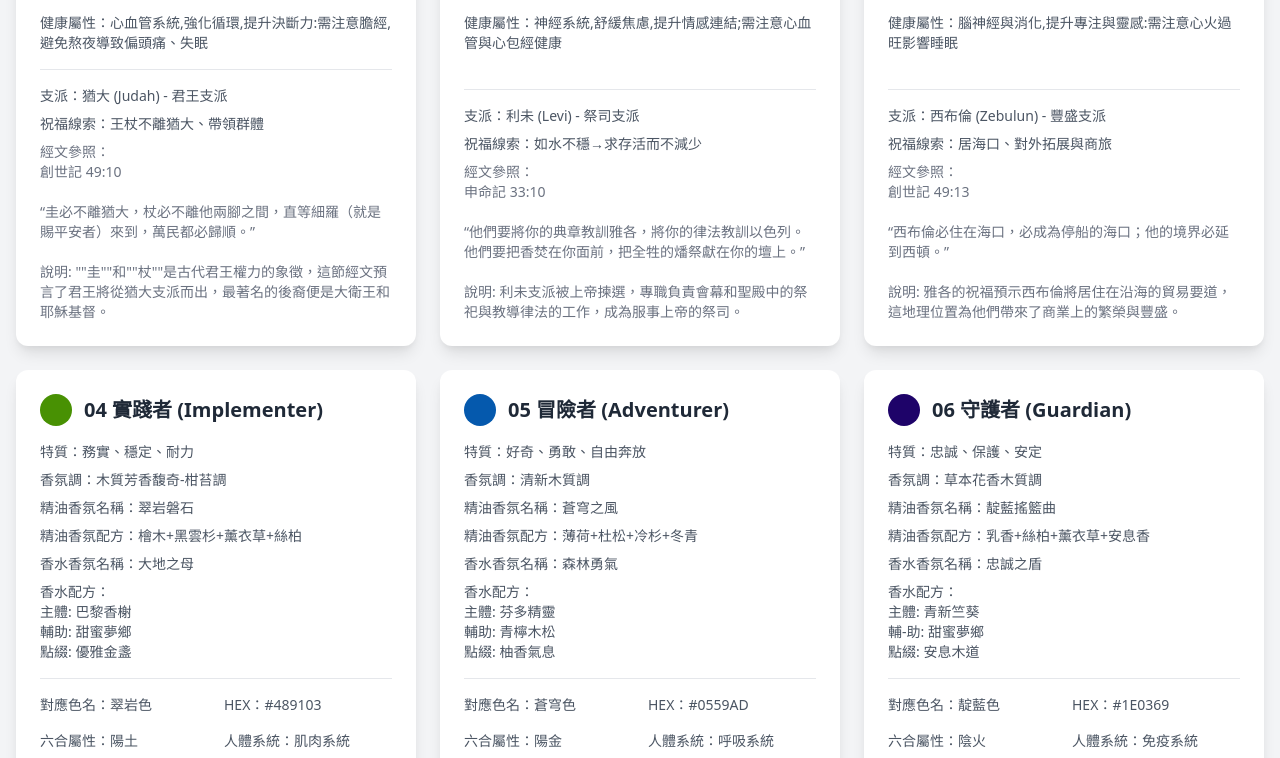
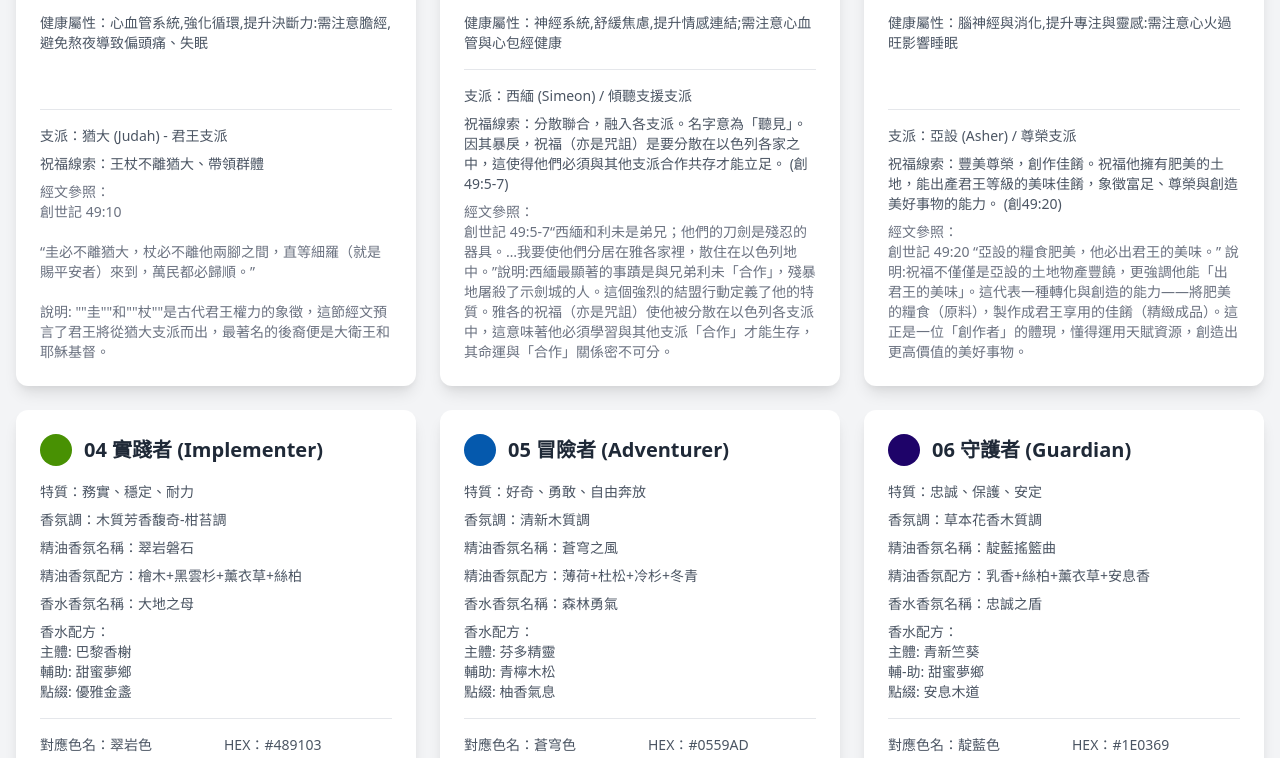
Before and after one commit to sunchein/12personal-fragrance-style, a plain HTML site: page index.html in a window 1280 px wide. Shown: the part 851-1609 px from the top of the page. Drawn offline with nearby package versions, Linux system fonts and the light colour scheme.

Commit message:
update data

```diff
--- a/index.html
+++ b/index.html
@@ -21,7 +21,7 @@
     <div class="container mx-auto py-8 px-4">
         <header class="mb-8 text-center">
             <h1 class="text-3xl font-extrabold text-gray-800 mb-2">十二香氛人格完整對應表</h1>
-            <p class="text-gray-600">根據您提供的「20250927的12香氛人格完整對應表」資料彙整而成。</p>
+            <p class="text-gray-600">根據香氛人格與聖經馨香之氣的記載與之12支派的屬性相應。</p>
         </header>
         <div id="personalityTable" class="grid gap-6 md:grid-cols-2 lg:grid-cols-3"></div>
     </div>
@@ -69,9 +69,9 @@
                 scentMeaning: "是柔軟肌膚上的暖意，\n是純白花瓣無聲的包容。",
                 healthTips: "情绪敏感,易受外界影響。需注意心血管系統的保護,避免過度為他人犧牲導致心力耗損,易有胸悶、心悸等問題。保持情緒穩定對心包經的健康很重要。",
                 healthBenefit: "神經系統,舒緩焦慮,提升情感連結;需注意心血管與心包經健康",
-                tribe: "利未 (Levi) - 祭司支派",
-                blessingClue: "如水不穩→求存活而不減少",
-                scripture: "申命記 33:10\n\n“他們要將你的典章教訓雅各，將你的律法教訓以色列。他們要把香焚在你面前，把全牲的燔祭獻在你的壇上。”\n\n說明: 利未支派被上帝揀選，專職負責會幕和聖殿中的祭祀與教導律法的工作，成為服事上帝的祭司。"
+                tribe: "西緬 (Simeon) / 傾聽支援支派",
+                blessingClue: "分散聯合，融入各支派。名字意為「聽見」。因其暴戾，祝福（亦是咒詛）是要分散在以色列各家之中，這使得他們必須與其他支派合作共存才能立足。 (創49:5-7)",
+                scripture: "創世記 49:5-7“西緬和利未是弟兄；他們的刀劍是殘忍的器具。…我要使他們分居在雅各家裡，散住在以色列地中。”說明:西緬最顯著的事蹟是與兄弟利未「合作」，殘暴地屠殺了示劍城的人。這個強烈的結盟行動定義了他的特質。雅各的祝福（亦是咒詛）使他被分散在以色列各支派中，這意味著他必須學習與其他支派「合作」才能生存，其命運與「合作」關係密不可分。"
             },
             {
                 code: "03",
@@ -91,9 +91,9 @@
                 scentMeaning: "是陽光下迸裂的柚皮，\n是盛開在海風中的喜悅。",
                 healthTips: "情绪起伏可能較大,需注意心的功能,如思維、情緒管理。心火易亢,可能影響睡眠,或有心煩,口舌生瘡等問題。午休片刻有助養心。",
                 healthBenefit: "腦神經與消化,提升專注與靈感:需注意心火過旺影響睡眠",
-                tribe: "西布倫 (Zebulun) - 豐盛支派",
-                blessingClue: "居海口、對外拓展與商旅",
-                scripture: "創世記 49:13\n\n“西布倫必住在海口，必成為停船的海口；他的境界必延到西頓。”\n\n說明: 雅各的祝福預示西布倫將居住在沿海的貿易要道，這地理位置為他們帶來了商業上的繁榮與豐盛。"
+                tribe: "亞設 (Asher) / 尊榮支派",
+                blessingClue: "豐美尊榮，創作佳餚。祝福他擁有肥美的土地，能出產君王等級的美味佳餚，象徵富足、尊榮與創造美好事物的能力。 (創49:20)",
+                scripture: "創世記 49:20 “亞設的糧食肥美，他必出君王的美味。” 說明:祝福不僅僅是亞設的土地物產豐饒，更強調他能「出君王的美味」。這代表一種轉化與創造的能力——將肥美的糧食（原料），製作成君王享用的佳餚（精緻成品）。這正是一位「創作者」的體現，懂得運用天賦資源，創造出更高價值的美好事物。"
             },
             {
                 code: "04",
@@ -135,9 +135,9 @@
                 scentMeaning: "是穿行於針葉林的疾風，\n是破開浪濤時的自由勇氣。",
                 healthTips: "好奇心強但可能缺乏耐心。需注意身體的水液代謝與排毒功能。膀胱經也關乎記憶力與精力,過度消耗可能導致腰背酸痛、精神不濟。此時段多喝水有益。",
                 healthBenefit: "呼吸系統,清新暢通,迎來冒險能量;需注意膀胱經與水液代謝",
-                tribe: "但 (Dan) - 探索支派",
-                blessingClue: "被追擊仍反勝、戰士性格",
-                scripture: "創世記 49:16-17\n\n“但必判斷他的民，作以色列支派之一。但必作道上的蛇，路中的虺，咬傷馬蹄，使騎馬的墜落於後。”\n\n說明: \"\"判斷他的民\"\"指出了治理和審判的權柄。而\"\"道上的蛇\"\"則象徵其戰術上的智慧與出其不意的探索能力。"
+                tribe: "西布倫 (Zebulun) / 豐盛支派",
+                blessingClue: "被追擊仍反勝、戰士性格航向四海，探索商機。祝福他住在沿海地帶，成為停船的港口，境界延展，充滿了向外探索、貿易和冒險的精神，並從中獲得豐盛。 (創49:13)",
+                scripture: "創世記 49:13“西布倫必住在海口，必成為停船的海口；他的境界必延到西頓。” 說明:被命定居住在沿海貿易要道，成為船隻停靠的港口，這預示著西布倫將是一個對外連結、充滿動態的支派。這種生活方式需要勇氣去探索未知、與外人交流、把握商機，充滿了「冒險者」開拓、進取的精神。"
             },
             {
                 code: "06",
@@ -179,9 +179,9 @@
                 scentMeaning: "是古老聖殿中的升起之煙，\n是靜默冥想時的內心迴響。",
                 healthTips: "可能顯得孤僻,不易親近。需注意全身氣機的調節與內分泌平衡。三焦不暢可能影響情緒,睡眠及水液代謝,易感疲勞,保持心境平和,(21:00-23:00準備入睡是此時養生關鍵。",
                 healthBenefit: "靈性與內分泌,助於冥想與內觀:需注意三焦氣機與睡眠品質",
-                tribe: "拿弗他利 (Naphtali) - 自由支派",
-                blessingClue: "如狼勇猛、蒙愛而安居",
-                scripture: "創世記 49:21\n\n“拿弗他利是被釋放的母鹿；他出嘉美的言語。”\n\n說明: \"\"被釋放的母鹿\"\"象徵著不受拘束的自由、敏捷和優雅。嘉美的言語則代表了美好的溝通與表達能力。"
+                tribe: "但 (Dan) / 探索支派",
+                blessingClue: "如狼勇猛、蒙愛而安居獨闢蹊徑，智慧審判。祝福他能審判自己的民，並如道上的蛇，能以智慧和出其不意的方式探索克敵制勝的道路，充滿謀略。 (創49:16-17)",
+                scripture: "創世記 49:16-17“但必判斷他的民，作以色列支派之一。但必作道上的蛇，路中的虺，咬傷馬蹄…” 說明:「判斷他的民」意味著他需要深入探索事件的真相與公義。而「道上的蛇」則代表他善於探索常規之外的策略與路徑，能以智慧和出其不意的方式達成目標。這種深入探究和尋找新路徑的特質，正是「探索者」的寫照。"
             },
             {
                 code: "08",
@@ -201,9 +201,9 @@
                 scentMeaning: "是勝利桂冠上的獨特辛香，\n是鐫刻在皮革上的榮耀勳章。",
                 healthTips: "可能控制慾強、易累積壓力。肝氣鬱結或過旺是常見問題,需注意情緒調節與壓力釋放,易有易怒、焦慮、脅肋胀痛,眼乾澀等問題。丑時(01:00-03:00)熟睡是養肝血、排毒的關鍵。",
                 healthBenefit: "消化與循環,增強動力與行動力;需注意肝氣疏泄與眼睛疲勞",
-                tribe: "亞設 (Asher) - 尊榮支派",
-                blessingClue: "為民伸冤、機警如蛇、小獅子",
-                scripture: "創世記 49:20\n\n“亞設的糧食肥美，他必出君王的美味。”\n\n說明: 預言亞設的土地將物產豐饒，能出產供應君王的佳餚，代表著富足、尊榮與祝福。"
+                tribe: "迦得 (Gad) / 戰士支派",
+                blessingClue: "戰士精神，終必得勝。祝福他雖會被敵軍攻擊，卻擁有反擊到底的戰士精神，最終必追擊敵人的腳跟，取得勝利，是目標導向的成就者。 (創49:19)",
+                scripture: "創世記 49:19 “迦得必被敵軍追逼，他卻要追逼他們的腳跟。” 說明:這節經文描繪了一個面對挑戰、堅持到底並最終獲勝的畫面。迦得的人生充滿爭戰，但他不屈不撓，從被動的「被追逼」轉為主動的「追逼」，直到達成目標。這種強烈的目標導向和追求勝利的韌性，是「成就者」的鮮明特質。。"
             },
             {
                 code: "09",
@@ -223,9 +223,9 @@
                 scentMeaning: "是理想國花園的浪漫吐息，\n是承載著豐盛果實的土地。",
                 healthTips: "可能不切實際,過於感性。肺主悲,易受情緒影響。需注意呼吸系統功能與免疫力,肺氣虛弱可能易感冒,咳嗽、氣短、悲觀,深度睡眠有助肺氣宣發。",
                 healthBenefit: "神經與情緒,帶來浪漫與平衡;需注意肺功能與免疫,避免感冒咳嗽",
-                tribe: "迦得 (Gad) - 戰士支派",
-                blessingClue: "多結果子、被保護祝福滿溢",
-                scripture: "創世記 49:19\n\n“迦得必被敵軍追逼，他卻要追逼他們的腳跟。”\n\n說明: 這節經文生動地描繪了迦得支派的戰士特質：雖然會面臨敵人的攻擊，但他們擁有反擊得勝的勇氣和能力。"
+                tribe: "便雅憫 (Benjamin) / 實現支派",
+                blessingClue: "驍勇善戰，實現理想。作為雅各最愛之妻拉結所生的幼子，他代表了理想愛情的實現。祝福形容他如撕掠的狼，驍勇善戰，能主動出擊以獲取和分配戰利品。 (創49:27)",
+                scripture: "創世記 49:27 “便雅憫是個撕掠的狼，早晨要吃他所抓的，晚上要分他所奪的。” 說明:便雅憫是雅各最愛的妻子拉結所生，他的存在本身就是雅各理想愛情的一種實現。而「撕掠的狼」代表他會用盡全力去追求和捍衛自己認定的目標，這股強大的驅動力，可以被視為「理想者」為了實現心中理想而展現出的熱情與行動力。"
             },
             {
                 code: "10",
@@ -245,9 +245,9 @@
                 scentMeaning: "是溫暖琥珀中的啟迪之光，\n是來自異域的神秘低語。",
                 healthTips: "內在矛盾,容易焦慮緊張。腎精虧虛或腎氣不固是潛在問題,需注意泌尿生殖系統、骨骼、精力及情緒穩定。易有腰痠、耳鳴、記憶力下降、恐懼感。此時段避免過勞。適宜休息或晚餐。",
                 healthBenefit: "腦神經與與呼吸,開啟洞察與靈感;需注意腎精與記憶力,避免過勞",
-                tribe: "約瑟 (Joseph) - 啟示支派",
-                blessingClue: "出肥美之糧、受歡悅、昌盛",
-                scripture: "創世記 49:22\n\n“約瑟是多結果子的樹枝，是泉旁多結果的枝子；他的枝條探出牆外。”\n\n說明: 這象徵著約瑟的後裔（以法蓮和瑪拿西）將極其繁茂、多結果子，領受加倍的祝福與啟示。約瑟本人解夢的能力也體現了啟示的恩賜。"
+                tribe: "拿弗他利 (Naphtali) / 自由支派",
+                blessingClue: "自由釋放，言語嘉美。被形容為「被釋放的母鹿」，充滿自由、敏捷與優雅的生命力。他能「出嘉美的言語」，具有啟發人心、帶來盼望的溝通能力。 (創49:21)",
+                scripture: " 創世記 49:21 “拿弗他利是被釋放的母鹿；他出嘉美的言語。” 說明:「被釋放的母鹿」象徵著自由、優雅和不受拘束的生命力。而「出嘉美的言語」則直接點明了他擁有觸動人心的溝通天賦。結合起來，他能將內在的自由與美好，透過言語表達出來，啟發、安慰和激勵他人，是天生的「啟發者」。"
             },
             {
                 code: "11",
@@ -267,9 +267,9 @@
                 scentMeaning: "是蒼翠石階上的清晰苔痕，\n是宏偉藍圖中堅實的樑柱。",
                 healthTips: "壓力巨大、責任感重。可能影響傳導功能,需注意腸道健康與排泄功能。易有便秘或腹瀉、皮膚問題(肺與大腸相表裡)。養成定時排便習慣,攝取足夠纖維與水分很重要。",
                 healthBenefit: "骨骼與皮膚,建立結構與保護力:需注意腸道與排泄,避免便秘",
-                tribe: "便雅憫 (Benjamin) - 實現支派",
-                blessingClue: "如野牛之角、萬民之首",
-                scripture: "創世記 49:27\n\n“便雅憫是個撕掠的狼，早晨要吃他所抓的，晚上要分他所奪的。”\n\n說明: \"\"撕掠的狼\"\"形容了便雅憫支派的勇猛善戰和積極進取，能夠主動去獲取和實現目標。"
+                tribe: "約瑟 (Joseph) / 啟示支派",
+                blessingClue: "啟示豐盛，建立未來。擁有解夢的啟示恩賜，並為整個埃及和周邊民族規劃建造了度過饑荒的系統。祝福他是泉旁多結果子的枝子，象徵著超越限制的豐盛與建造能力。 (創49:22-26)",
+                scripture: "創世記 49:22“約瑟是多結果子的樹枝，是泉旁多結果的枝子；他的枝條探出牆外。”說明:約瑟的人生就是一場宏大的建造。他領受從神而來的啟示（夢境藍圖），並憑藉卓越的管理智慧，為埃及「建造」了一套度過七年饑荒的糧食系統。祝福形容他的枝條能「探出牆外」，象徵他能突破限制，建立超越性的豐盛與架構，是名副其實的「建築大師」。"
             },
             {
                 code: "12",
@@ -289,9 +289,9 @@
                 scentMeaning: "是聖潔白花與溫暖香草的聯合，\n是靈魂深處傳來的慈悲聖言。",
                 healthTips: "需在理想與現實中平衡,避免過度犧牲。小腸功能失調影響營養吸收。需注意消化吸收能力,以及清濁分別的功能。可能出現消化不良、腹脹、營養吸收差等問題。午餐吃得營養有助小腸功能。",
                 healthBenefit: "靈性與免疫、深層冥想與靈魂啟發:需注意小腸功能與營養吸收",
-                tribe: "西緬 (Simeon) - 傾聽支派",
-                blessingClue: "祭司職分、教導律法、事奉",
-                scripture: "創世記 29:33\n\n她（利亞）又懷孕生子，就說：「耶和華因為聽見我失寵，所以又賜給我這個兒子。」於是給他起名叫西緬（就是聽見的意思）。\n\n說明: 西緬的名字本身就含有\"\"聽見\"\"的意思。雖然雅各在創世記49章中因西緬的殘暴而咒詛他，使其分散在以色列中，但其名字的根源意義仍與\"\"傾聽\"\"相關。"
+                tribe: "利未 (Levi) / 祭司支派",
+                blessingClue: "分別為聖，教導律法。被揀選成為祭司支派，沒有分配產業，耶和華神自己就是他們的產業。他們的職責是教導神的律法典章，獻祭並引導百姓，是整個國家的靈魂導師。 (申33:10)",
+                scripture: "申命記 33:10“他們要將你的典章教訓雅各，將你的律法教訓以色列。他們要把香焚在你面前，把全牲的燔祭獻在你的壇上。” 說明:這節經文明確定義了利未支派的職責：教導神的律法、主持敬拜儀式。他們被分別為聖，專職處理屬靈事務，在神與人之間扮演橋樑的角色，引導百姓走在正確的道路上。這是最典型的「靈魂導師」——關顧人的內在生命，並提供屬靈指引。"
             }
         ];
 
```
